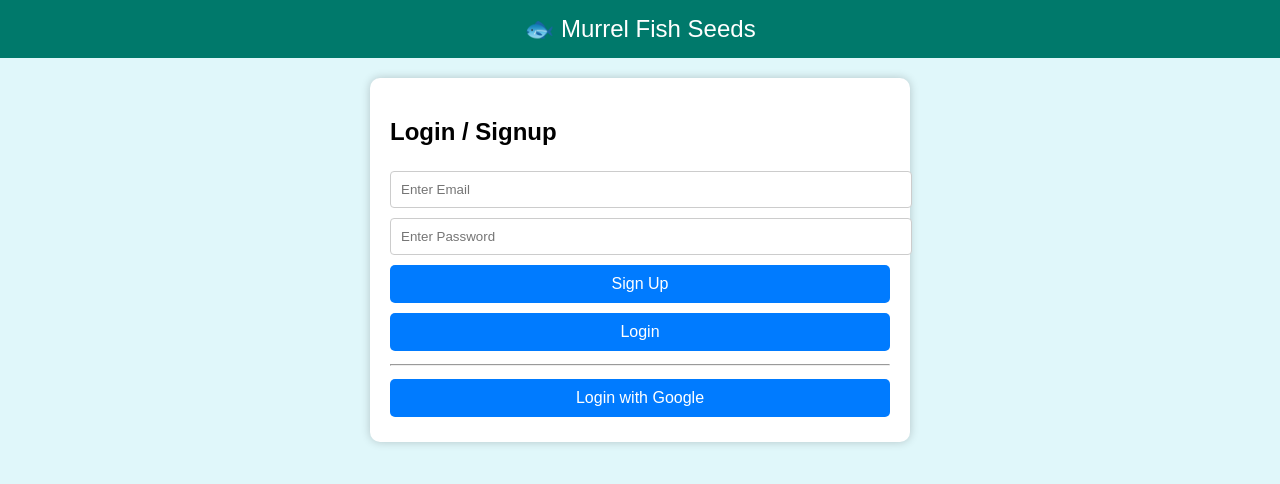
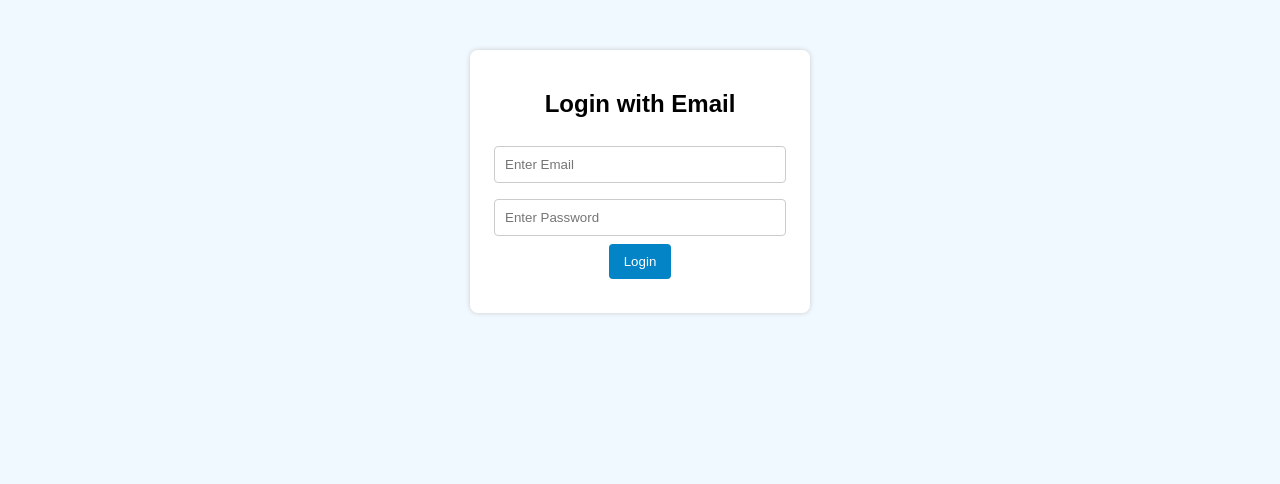
Before and after one commit to john5566152552-so/Uk, a plain HTML site: page index.html in a window 1280 px wide. Drawn offline with Linux system fonts and the light colour scheme; no server answers.

Commit message:
index.html

```diff
--- a/index.html
+++ b/index.html
@@ -1,155 +1,72 @@
 <!DOCTYPE html>
 <html lang="en">
 <head>
-  <meta charset="UTF-8" />
-  <meta name="viewport" content="width=device-width, initial-scale=1.0" />
-  <title>Murrel Fish Seeds</title>
+  <meta charset="UTF-8">
+  <meta name="viewport" content="width=device-width, initial-scale=1.0">
+  <title>Murrel Fish Seeds - Login</title>
+  <script src="https://www.gstatic.com/firebasejs/9.22.2/firebase-app-compat.js"></script>
+  <script src="https://www.gstatic.com/firebasejs/9.22.2/firebase-auth-compat.js"></script>
+  <script src="https://cdn.jsdelivr.net/npm/emailjs-com@2.6.4/dist/email.min.js"></script>
   <style>
-    body {
-      font-family: Arial, sans-serif;
-      margin: 0;
-      padding: 0;
-      background: #e0f7fa;
-    }
-    header {
-      background: #00796b;
-      color: white;
-      padding: 15px;
-      text-align: center;
-      font-size: 24px;
-    }
-    .container {
-      max-width: 500px;
-      margin: 20px auto;
-      background: white;
-      padding: 20px;
-      border-radius: 10px;
-      box-shadow: 0 0 10px rgba(0, 0, 0, 0.2);
-    }
-    input {
-      width: 100%;
-      padding: 10px;
-      margin: 5px 0;
-      border: 1px solid #ccc;
-      border-radius: 4px;
-    }
-    button {
-      padding: 10px;
-      margin: 5px 0;
-      width: 100%;
-      border: none;
-      background: #007bff;
-      color: white;
-      font-size: 16px;
-      border-radius: 5px;
-      cursor: pointer;
-    }
-    button:hover {
-      background: #0056b3;
-    }
-    .hidden {
-      display: none;
-    }
-    img {
-      width: 100%;
-      border-radius: 8px;
-      margin-top: 10px;
-    }
+    body { font-family: Arial, sans-serif; background: #f0f9ff; text-align: center; }
+    .container { margin: 50px auto; width: 300px; padding: 20px; background: #fff; border-radius: 8px; box-shadow: 0 0 5px #ccc; }
+    input { width: 90%; padding: 10px; margin: 8px 0; border: 1px solid #ccc; border-radius: 4px; }
+    button { padding: 10px 15px; border: none; background: #0284c7; color: #fff; cursor: pointer; border-radius: 4px; }
+    button:hover { background: #0369a1; }
+    .message { margin-top: 10px; font-size: 14px; }
   </style>
 </head>
 <body>
-  <header>🐟 Murrel Fish Seeds</header>
-
-  <div class="container" id="auth-section">
-    <h2>Login / Signup</h2>
-    <input type="email" id="email" placeholder="Enter Email" />
-    <input type="password" id="password" placeholder="Enter Password" />
-    <button id="signup-btn">Sign Up</button>
-    <button id="login-btn">Login</button>
-    <hr/>
-    <button id="google-login">Login with Google</button>
+  <div class="container">
+    <h2>Login with Email</h2>
+    <input type="email" id="email" placeholder="Enter Email">
+    <input type="password" id="password" placeholder="Enter Password">
+    <button onclick="login()">Login</button>
+    <p class="message" id="msg"></p>
   </div>
 
-  <div class="container hidden" id="user-section">
-    <h3>Welcome, <span id="user-email"></span></h3>
-    <button id="logout-btn">Logout</button>
-
-    <h3>Available Fish Seeds</h3>
-    <p><strong>Murrel Fish</strong> – ₹2.50 per seed</p>
-    <img src="https://upload.wikimedia.org/wikipedia/commons/8/82/Channa_striata.jpg" alt="Murrel Fish"/>
-
-    <p><strong>Rohu Fish</strong> – ₹1.20 per seed</p>
-    <img src="https://upload.wikimedia.org/wikipedia/commons/1/1e/Labeo_rohita.jpg" alt="Rohu Fish"/>
-  </div>
-
-  <!-- Firebase SDK -->
-  <script type="module">
-    import { initializeApp } from "https://www.gstatic.com/firebasejs/11.0.1/firebase-app.js";
-    import { getAuth, createUserWithEmailAndPassword, signInWithEmailAndPassword, GoogleAuthProvider, signInWithPopup, onAuthStateChanged, signOut } from "https://www.gstatic.com/firebasejs/11.0.1/firebase-auth.js";
-
+  <script>
+    // Firebase configuration
     const firebaseConfig = {
       apiKey: "AIzaSyAc1tTKUNRzqcotzOOP15KIY-xtV8yDG3I",
       authDomain: "email-cd1c2.firebaseapp.com",
       projectId: "email-cd1c2",
       storageBucket: "email-cd1c2.appspot.com",
       messagingSenderId: "537790687163",
-      appId: "1:537790687163:web:7dee4cb3cd91d2c6fa069e"
+      appId: "1:537790687163:web:7dee4cb3cd91d2c6fa069e",
     };
+    firebase.initializeApp(firebaseConfig);
+    const auth = firebase.auth();
 
-    const app = initializeApp(firebaseConfig);
-    const auth = getAuth(app);
-    const provider = new GoogleAuthProvider();
+    // Initialize EmailJS
+    emailjs.init("1JlfeljznFQoOpFDY"); // Updated Public Key
 
-    const emailInput = document.getElementById('email');
-    const passwordInput = document.getElementById('password');
-    const signupBtn = document.getElementById('signup-btn');
-    const loginBtn = document.getElementById('login-btn');
-    const googleBtn = document.getElementById('google-login');
-    const logoutBtn = document.getElementById('logout-btn');
-    const userSection = document.getElementById('user-section');
-    const authSection = document.getElementById('auth-section');
-    const userEmail = document.getElementById('user-email');
+    function login() {
+      const email = document.getElementById('email').value;
+      const password = document.getElementById('password').value;
+      const msg = document.getElementById('msg');
 
-    signupBtn.onclick = async () => {
-      try {
-        await createUserWithEmailAndPassword(auth, emailInput.value, passwordInput.value);
-        alert("Sign-up successful!");
-      } catch (error) {
-        alert(error.message);
-      }
-    };
+      auth.signInWithEmailAndPassword(email, password)
+        .then((userCred) => {
+          msg.style.color = "green";
+          msg.textContent = "Login Successful!";
 
-    loginBtn.onclick = async () => {
-      try {
-        await signInWithEmailAndPassword(auth, emailInput.value, passwordInput.value);
-        alert("Login successful!");
-      } catch (error) {
-        alert(error.message);
-      }
-    };
-
-    googleBtn.onclick = async () => {
-      try {
-        await signInWithPopup(auth, provider);
-      } catch (error) {
-        alert(error.message);
-      }
-    };
-
-    logoutBtn.onclick = async () => {
-      await signOut(auth);
-    };
-
-    onAuthStateChanged(auth, (user) => {
-      if (user) {
-        userEmail.textContent = user.email;
-        userSection.classList.remove('hidden');
-        authSection.classList.add('hidden');
-      } else {
-        userSection.classList.add('hidden');
-        authSection.classList.remove('hidden');
-      }
-    });
+          // Send EmailJS Notification
+          emailjs.send("service_a43e4wr", "template_contactus", {
+            title: "New Login",
+            name: email,
+            message: "A login occurred on " + new Date().toLocaleString()
+          })
+          .then(() => {
+            console.log("Login notification email sent!");
+          })
+          .catch((err) => console.error("EmailJS Error:", err));
+        })
+        .catch((error) => {
+          msg.style.color = "red";
+          msg.textContent = error.message;
+        });
+    }
   </script>
 </body>
 </html>
```
